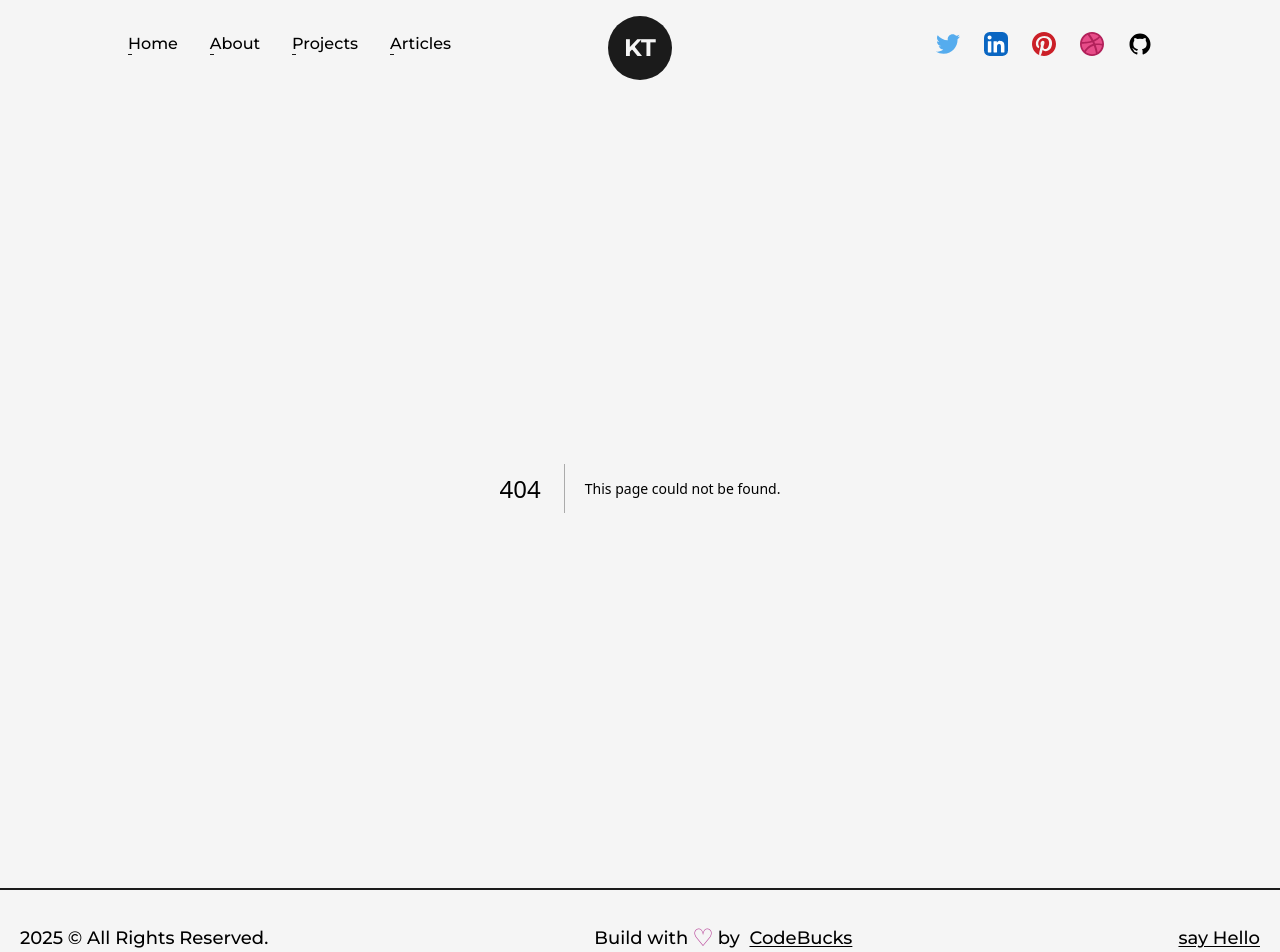
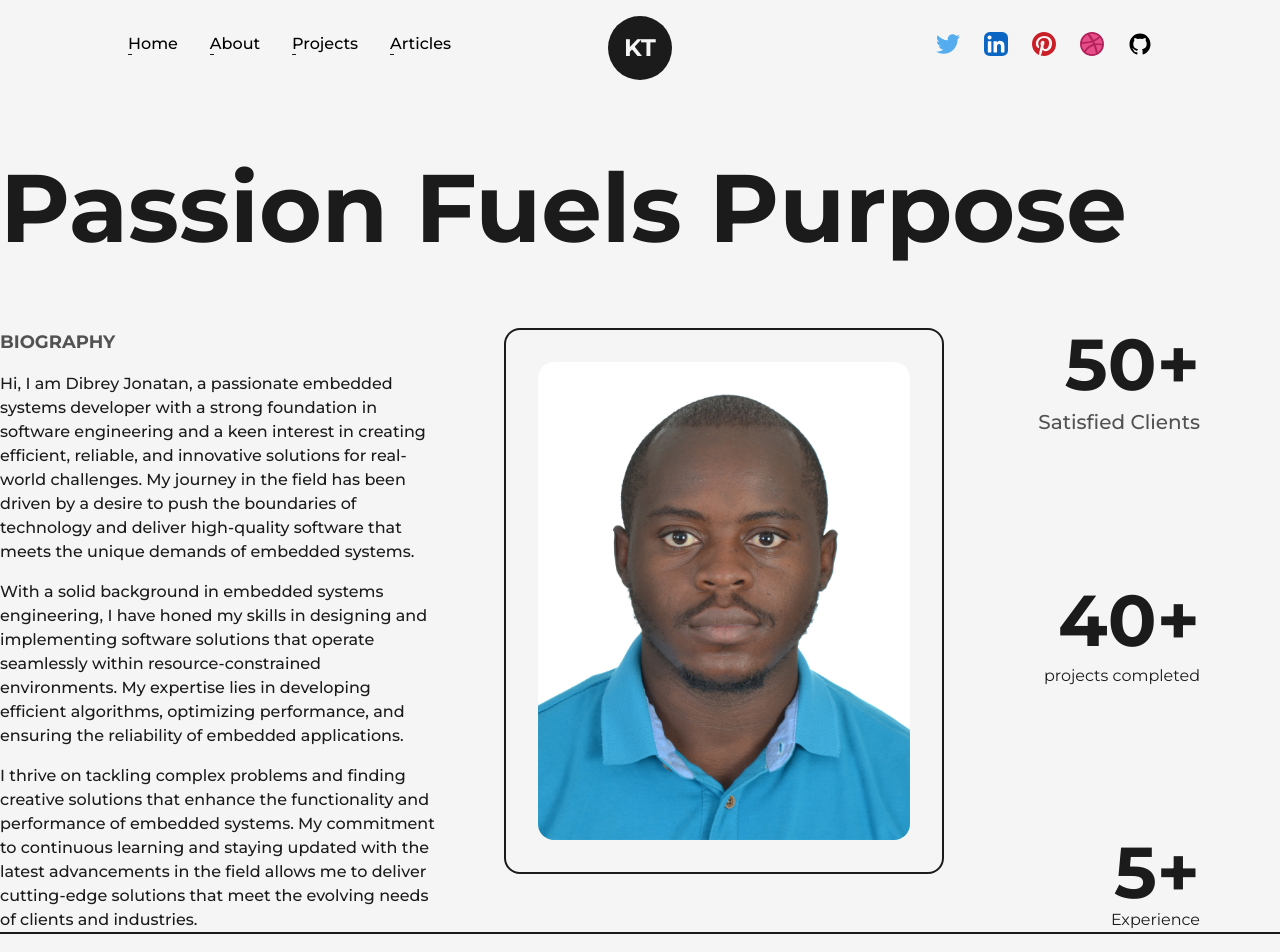
Before and after one commit to dibreyjonatan/Software-embedded-Systems-Engineer-Portfolio, a Next.js app: page /about in a window 1280 px wide. Before the commit this address had no page. Shown: the top 952 px of the page. Built offline with nearby package versions, Linux system fonts and the light colour scheme.

Commit message:
Building the about page

```diff
--- /dev/null
+++ b/src/pages/about.js
@@ -0,0 +1,89 @@
+import React, { use } from 'react';
+import Layout from '@/components/Layout';
+import Link from 'next/link';
+import Image from 'next/image';
+import Head from 'next/head';
+import AnimatedText from '@/components/AnimatedText';
+import profilePic from '../../public/images/profile/profile_jonatan.jpg'; // Adjust the path as necessary
+import {useEffect,useRef} from 'react';
+
+import { useInView, useMotionValue, useSpring } from 'framer-motion';
+const AnimatedNumbers=({value})=>{
+  const ref=useRef(null);
+  const motionValue=useMotionValue(0);
+  const springValue=useSpring(motionValue,{duration:3000})
+  const isInView=useInView(ref,{once:true});
+  useEffect(()=>{
+    if(isInView){
+      motionValue.set(value);
+    }
+  },[isInView,value,motionValue]);
+  useEffect(()=>{
+    springValue.on("change",(latest)=>{
+      if(ref.current && latest.toFixed(0)<=value){
+        ref.current.textContent=latest.toFixed(0);
+      }
+    })
+  },[springValue,value]);
+
+  return <span ref={ref}></span>
+}
+
+const About = () => {
+  return (
+    <>
+      <Head>
+        <title> About Page</title>
+        <meta name="description" content="About Page of an Embedded systems Developer Portfolio" />
+      </Head>
+      <main className="flex w-full flex-col items-center justify-center text-dark dark:text-light">
+        <Layout className='pt-16'>
+          <AnimatedText text="Passion fuels purpose" className="mb-16"/>
+          <div className='grid w-full grid-cols-8 gap-16'>
+            <div className="col-span-3 flex flex-col items-start justify-start">
+              <h2 className="mb-4 text-lg font-bold uppercase text-dark/75 "> Biography</h2>
+              <p className="font-medium">
+                Hi, I am Dibrey Jonatan, a passionate embedded systems developer with a strong foundation in software engineering and a keen interest in creating efficient, reliable, and innovative solutions for real-world challenges. My journey in the field has been driven by a desire to push the boundaries of technology and deliver high-quality software that meets the unique demands of embedded systems.
+              </p>
+              <p className="my-4 font-medium">
+                With a solid background in embedded systems engineering, I have honed my skills in designing and implementing software solutions that operate seamlessly within resource-constrained environments. My expertise lies in developing efficient algorithms, optimizing performance, and ensuring the reliability of embedded applications.
+              </p>
+              <p className="font-medium">
+                I thrive on tackling complex problems and finding creative solutions that enhance the functionality and performance of embedded systems. My commitment to continuous learning and staying updated with the latest advancements in the field allows me to deliver cutting-edge solutions that meet the evolving needs of clients and industries.
+              </p>
+            </div>
+            <div className="col-span-3 relative h-max rounded-2xl border-2 border-solid border-dark
+             bg-light p-8 dark:bg-dark dark:border-light">
+              <div className="absolute top-0 -right-3 -z-10 w-[102%] h-[103%] rounded-[2rem] bg-dark" />
+              <Image src={profilePic} alt="dibrey jonatan " className="w-full h-auto rounded-2xl" />
+            </div>
+            <div className="col-span-2 flex flex-col items-end justify-between mr-20">
+              <div className="flex flex-col items-end justify-center">
+                <span className="inline-block mb-2 text-7xl font-bold">
+                <AnimatedNumbers value={50} />+
+                </span>
+                <h2 className="text-xl font-medium capitalize text-dark/75"> satisfied clients</h2>
+              </div>
+
+              <div className="flex flex-col items-end justify-center ">
+                <span className="inline-block mb-2 text-7xl font-bold">
+                  <AnimatedNumbers value={40} />+
+                </span>
+                <h2> projects completed</h2>
+              </div>
+
+              <div className="flex flex-col items-end justify-center ">
+                <span className="inline-block text-7xl font-bold">
+                  <AnimatedNumbers value={5} />+
+                </span>
+                <h2> Experience</h2>
+              </div>
+            </div>
+          </div>
+        </Layout>
+      </main>
+    </>
+  );
+};
+
+export default About;
```
Also changed, not shown: public/images/profile/profile_jonatan.jpg (added).
